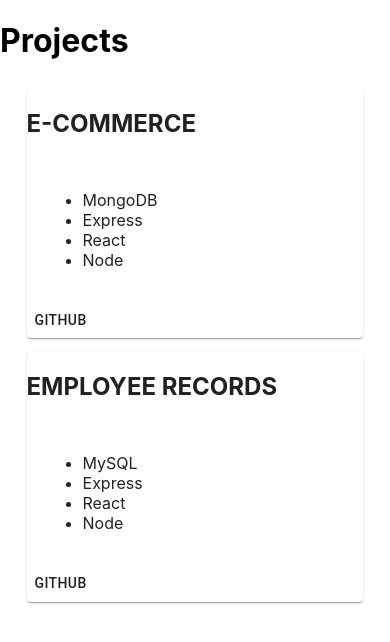
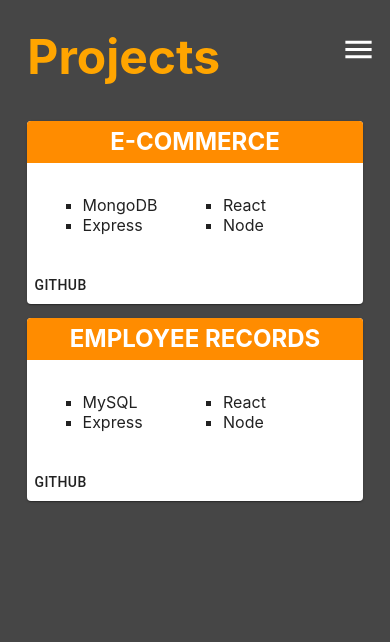
Before and after one commit to philip993/next-portfolio, a Next.js app: page /projects in a window 390 px wide. Shown: the top 642 px of the page. Built offline with nearby package versions, Linux system fonts and the light colour scheme.

Commit message:
2.13. Style changes

```diff
--- a/pages/projects.js
+++ b/pages/projects.js
@@ -14,9 +14,9 @@
     <header className={styles.header}>
       <h1>Projects</h1>
     </header>
-    <body className={styles.body}>
+    <div className={styles.body}>
       <section className={styles.sectionOne}>
-        <Card>
+        <Card className={styles.card}>
           <h2>E-COMMERCE</h2>
           <CardContent>
             <ul>
@@ -35,7 +35,7 @@
       </section>
 
       <section className={styles.sectionTwo}>
-        <Card>
+        <Card className={styles.card}>
           <h2>EMPLOYEE RECORDS</h2>
           <CardContent>
             <ul>
@@ -52,7 +52,7 @@
           </CardActionArea>
         </Card>
       </section>
-    </body>
+    </div>
   </div>
 );
 
--- a/styles/contact.module.scss
+++ b/styles/contact.module.scss
@@ -1,9 +1,10 @@
 .contact {
-  position: absolute;
+  position: relative;
   top: 0;
   bottom: 0;
   left: 0;
   right: 0;
+  background-color: #464646;
 }
 
 .header {
@@ -19,6 +20,7 @@
     padding-bottom: 8%;
   }
 }
+
 .body {
   background-color: #464646;
   padding-bottom: 20%;
--- a/styles/globals.css
+++ b/styles/globals.css
@@ -4,6 +4,7 @@
   margin: 0;
   font-family: -apple-system, BlinkMacSystemFont, Segoe UI, Roboto, Oxygen,
     Ubuntu, Cantarell, Fira Sans, Droid Sans, Helvetica Neue, sans-serif;
+  background-color: #464646;
 }
 
 a {
--- a/styles/index.module.scss
+++ b/styles/index.module.scss
@@ -48,6 +48,7 @@
   .linkedIcon,
   .gitIcon {
     color: #fff;
+
     &:hover {
       box-shadow: 0px 0px 10px #fff;
       color: #ec9706;
@@ -85,6 +86,7 @@
     &:hover {
       box-shadow: 0px 0px 5px #fff;
     }
+
     margin-left: 2%;
     margin-top: -20px;
 
@@ -123,7 +125,6 @@
   .footer {
     h6 {
       font-size: 1rem;
-      color: red;
       margin-top: -30px;
     }
   }
@@ -156,7 +157,7 @@
   .footer {
     h6 {
       font-size: 0.6rem;
-      color: blue;
+      margin-top: -20px;
     }
   }
 }
--- a/styles/projects.module.scss
+++ b/styles/projects.module.scss
@@ -1,22 +1,87 @@
 .project {
+
+  position: relative;
+  top: 0;
+  bottom: 0;
+  left: 0;
+  right: 0;
+  background-color: #464646;
+}
+
+.header {
+  h1 {
+    font-size: 5rem;
+    padding: 2%;
+    margin: 5%;
+    color: orange;
+  }
 }
 
 .body {
   width: 80%;
   margin: auto;
+
   .sectionOne,
   .sectionTwo {
     width: 50%;
     padding: 2%;
     display: inline-block;
     margin: auto;
+
+    .card {
+      background-color: #fff;
+
+
+      h2 {
+        width: 100%;
+        background-color: darkorange;
+        color: #fff;
+        text-align: center;
+        padding: 2%;
+        margin: auto;
+      }
+    }
+
+    ul {
+      list-style-type: square;
+      columns: 2;
+
+      // margin: auto;
+    }
   }
 }
 
+
+
 @media all and (max-width: 770px) {
+  .header {
+    h1 {
+      font-size: 4rem;
+      padding: 2%;
+      margin: 5%;
+    }
+  }
+
+  .body {
+    width: 90%;
+
+    .sectionOne,
+    .sectionTwo {
+      width: 50%;
+    }
+  }
 }
 
 @media all and (max-width: 520px) {
+
+  .header {
+    h1 {
+      font-size: 3rem;
+      padding: 2%;
+      margin: 5%;
+    }
+  }
+
   .body {
     width: 90%;
 
```
Also changed, not shown: styles/about.module.scss (added, +8 -0 lines).
